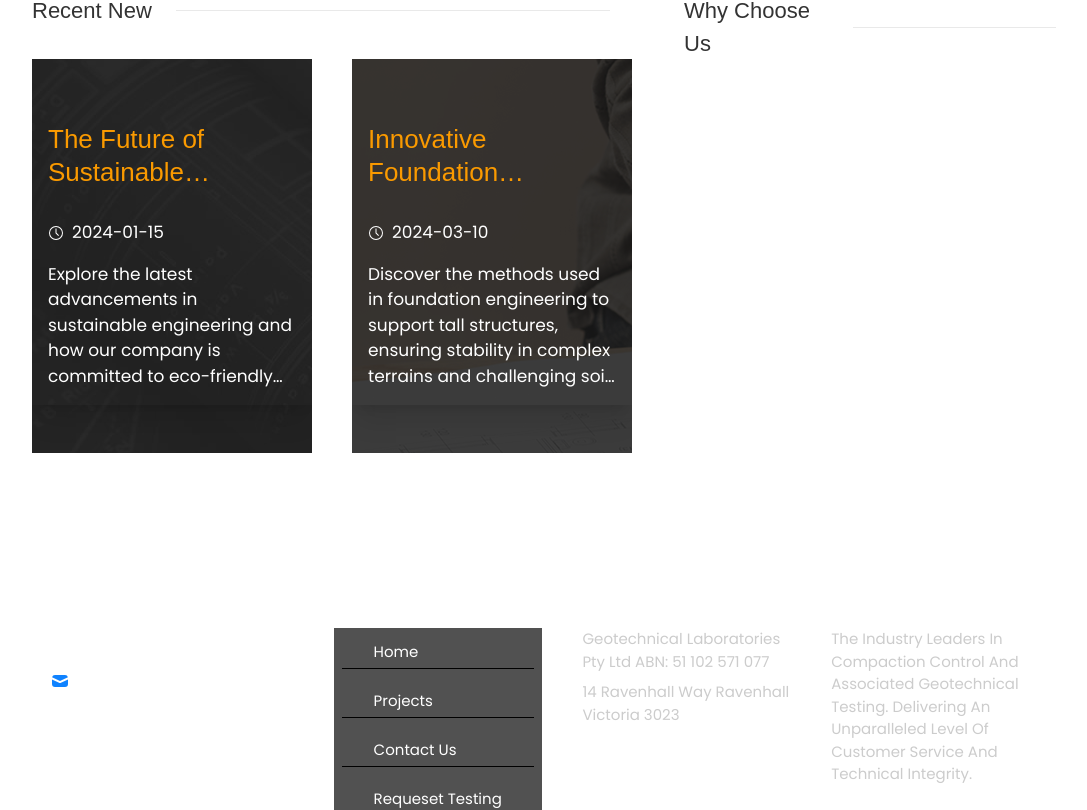
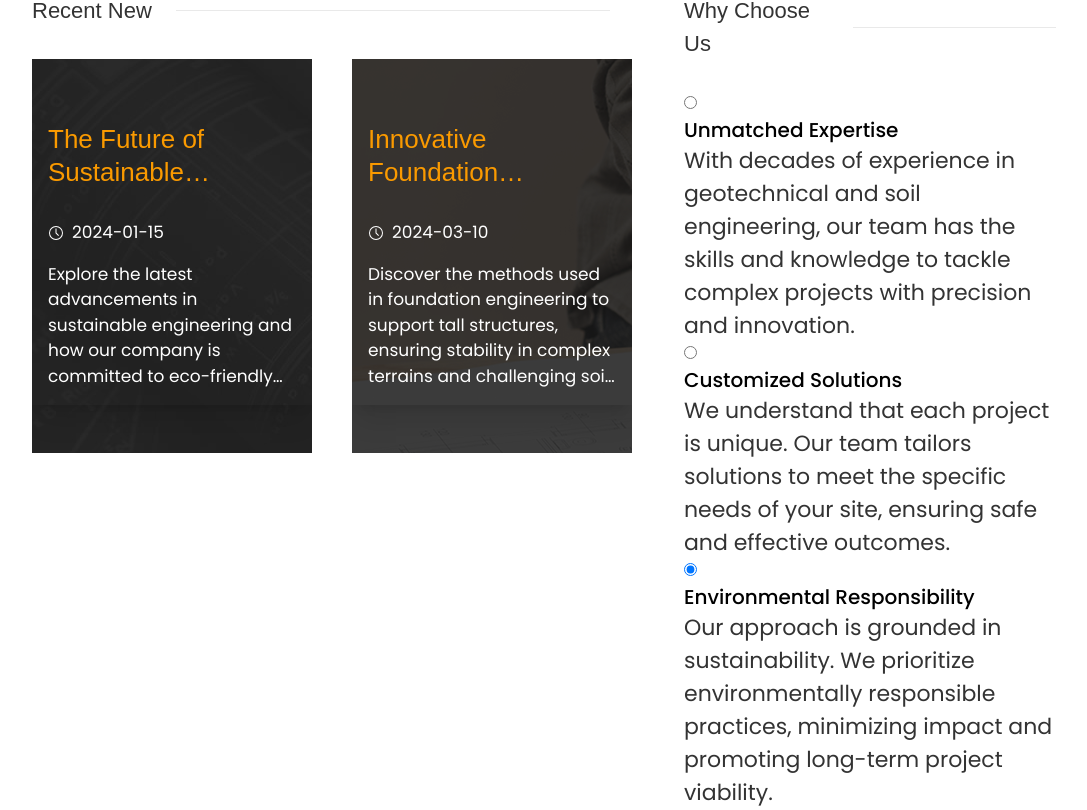
Before and after one commit to siddhartha0/PrimeCivilLab, a React (Vite) app: page / in a window 1280 px wide. Shown: the part 2095-2905 px from the top of the page, without its empty margins (96-1183 px from the left). Built offline with nearby package versions, Linux system fonts and the light colour scheme; some icons are missing.

Commit message:
accordian added

```diff
--- a/src/components/common/accordian.tsx
+++ b/src/components/common/accordian.tsx
@@ -1,3 +1,5 @@
+import { Text } from "../units";
+
 interface propTypes {
   title: string;
   content: string;
@@ -5,14 +7,15 @@ interface propTypes {
 
 export const Accordian = ({ title, content }: propTypes) => {
   return (
-    <div className="join join-vertical w-full">
-      <div className="collapse collapse-arrow join-item border-base-300 border">
-        <input type="radio" name="my-accordion-4" defaultChecked />
-        <div className="collapse-title text-xl font-medium">{title}</div>
-        <div className="collapse-content">
-          <p>{content}</p>
-        </div>
+    <div className="join join-vertical w-full ">
+      {/* <div className="collapse collapse-arrow join-item border-base-300 border"> */}
+      <input type="radio" name="my-accordion-4" defaultChecked />
+      <div className="collapse-title text-xl font-medium">{title}</div>
+      {/* <div>{title}</div> */}
+      <div className="collapse-content">
+        <Text>{content}</Text>
       </div>
+      {/* </div> */}
     </div>
   );
 };
--- a/src/components/pages/home/core-two.tsx
+++ b/src/components/pages/home/core-two.tsx
@@ -2,6 +2,7 @@ import { Text } from "../../units";
 import { BlogsAndArticles } from "./blogs-and-articles";
 import bgone from "../../../assets/images/blog1.jpg";
 import bgtwo from "../../../assets/images/bg-office-black.jpg";
+import { Accordian } from "../../common/accordian";
 
 export const BlogsAndArticlesDatas = [
   {
@@ -38,6 +39,27 @@ export const BlogsAndArticlesDatas = [
   },
 ];
 
+export const WhyChooseUsDatas = [
+  {
+    id: 1,
+    title: "Unmatched Expertise",
+    content:
+      "With decades of experience in geotechnical and soil engineering, our team has the skills and knowledge to tackle complex projects with precision and innovation.",
+  },
+  {
+    id: 2,
+    title: "Customized Solutions",
+    content:
+      "We understand that each project is unique. Our team tailors solutions to meet the specific needs of your site, ensuring safe and effective outcomes.",
+  },
+  {
+    id: 3,
+    title: "Environmental Responsibility",
+    content:
+      "Our approach is grounded in sustainability. We prioritize environmentally responsible practices, minimizing impact and promoting long-term project viability.",
+  },
+];
+
 export const BottomCore = () => {
   return (
     <div className="flex  gap-8 px-32 py-16">
@@ -50,7 +72,7 @@ export const BottomCore = () => {
         </div>
         <div className="flex w-[620px] gap-10 overflow-scroll ">
           {BlogsAndArticlesDatas.map((value) => (
-            <div className="min-w-[280px]">
+            <div className="min-w-[280px]" key={value.id}>
               <BlogsAndArticles
                 bgPics={value.bgpics}
                 content={value.content}
@@ -69,6 +91,15 @@ export const BottomCore = () => {
           </Text>
           <span className="h-[.5px] w-[60%] bg-grey" />
         </div>
+        <div className="flex flex-col">
+          {WhyChooseUsDatas.map((data) => (
+            <Accordian
+              title={data.title}
+              content={data.content}
+              key={data.id}
+            />
+          ))}
+        </div>
       </section>
     </div>
   );
```
